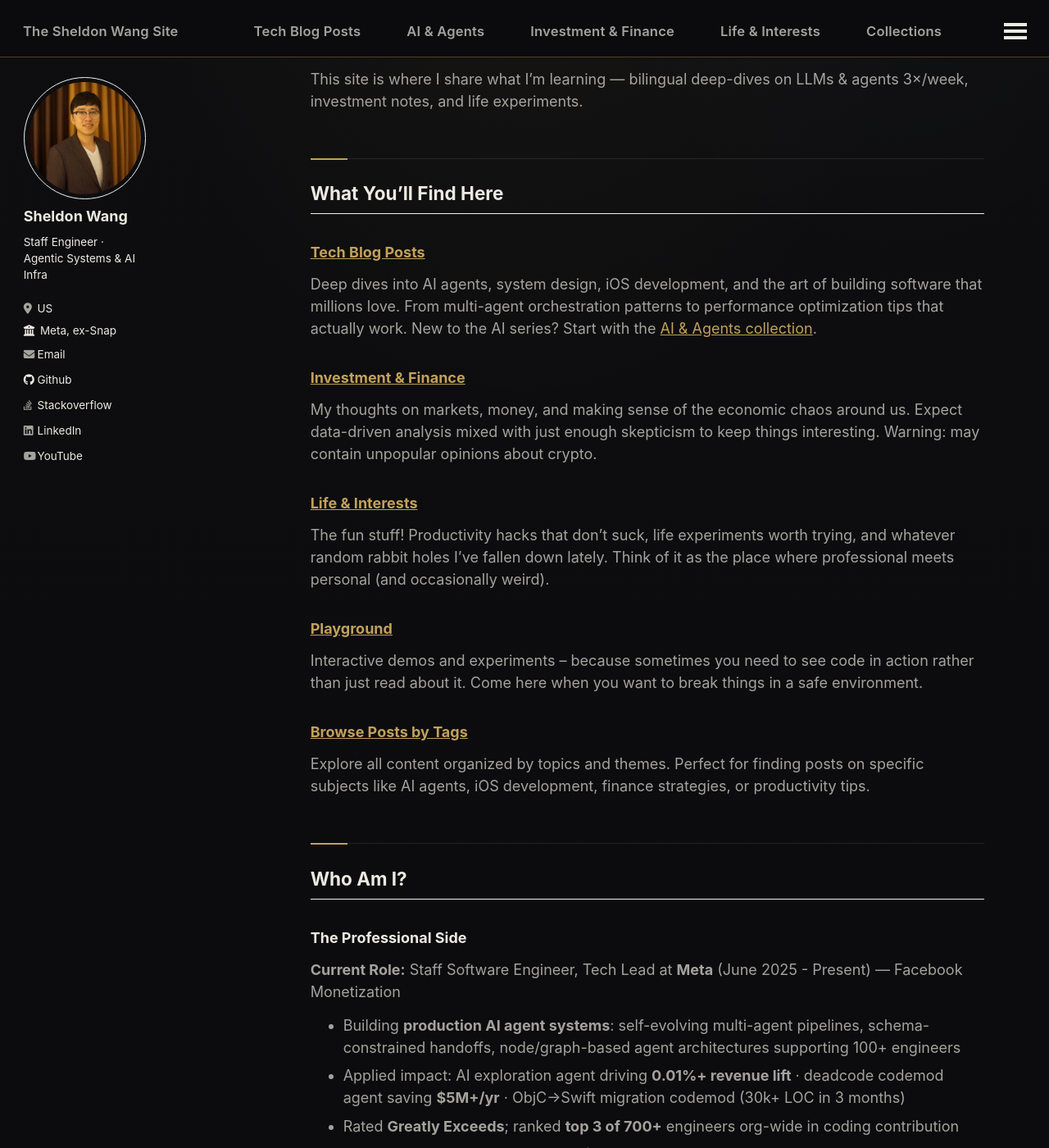
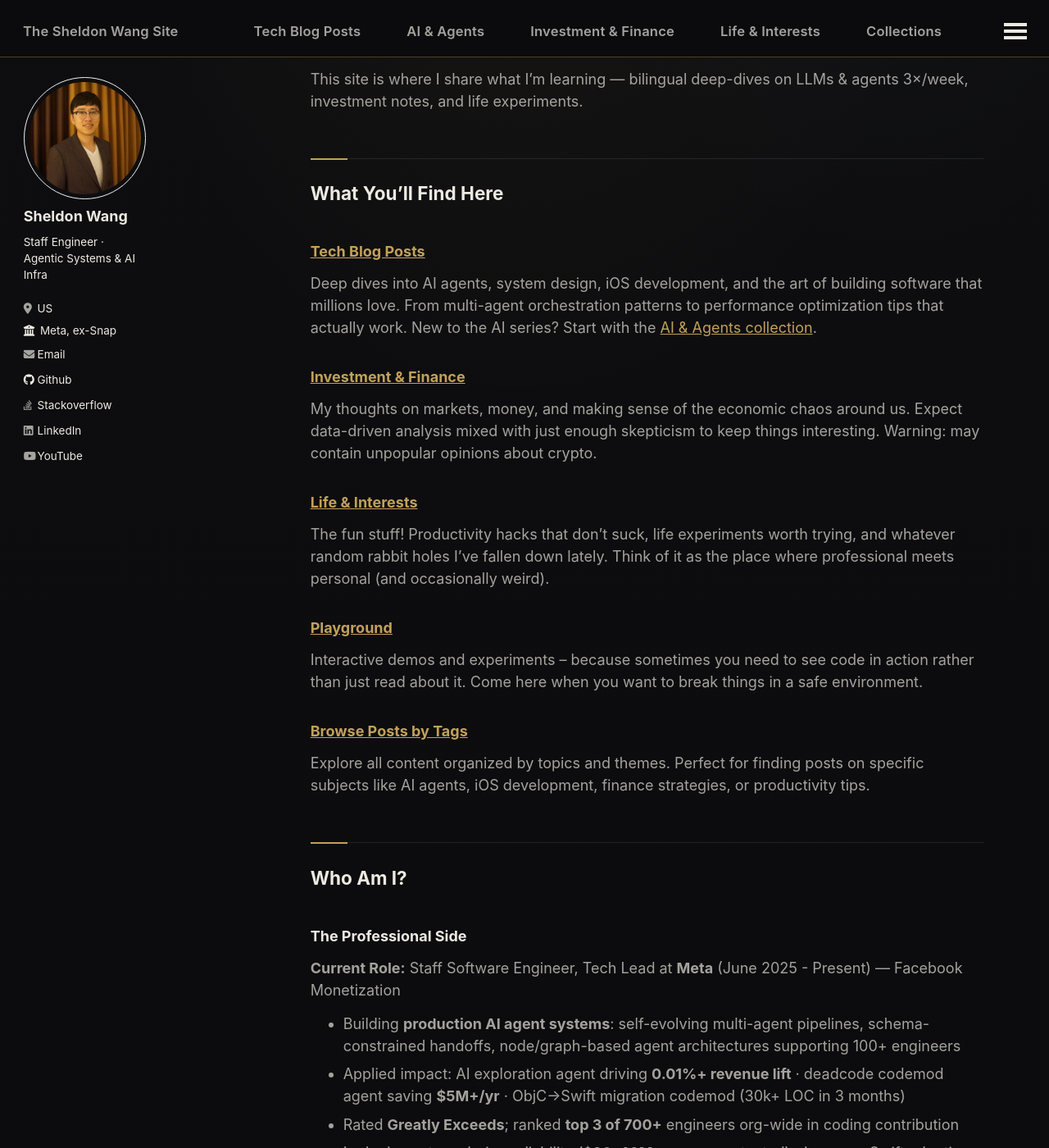
Before and after one commit to SheldonWangRJT/SheldonWangRJT.Github.io, a Jekyll site: the page built from _pages/about.md, in a window 1280 px wide and 1400 px high, scrolled down 328 px. Shown: the whole window at 82% size. Built offline with Jekyll 4.4.1, drawn with Linux system fonts in a browser that asks for light colours.

Commit message:
restyle: drop white rule under H2, keep gold tick + hairline above

```diff
--- a/assets/css/main.scss
+++ b/assets/css/main.scss
@@ -647,6 +647,7 @@ tbody td {
   margin-top: 2.5em;
   padding-top: 1.25em;
   border-top: 1px solid var(--line);
+  border-bottom: none; /* theme draws a white rule under every H2 — kill it, the gold tick above is the separator */
   position: relative;
 }
 
```
